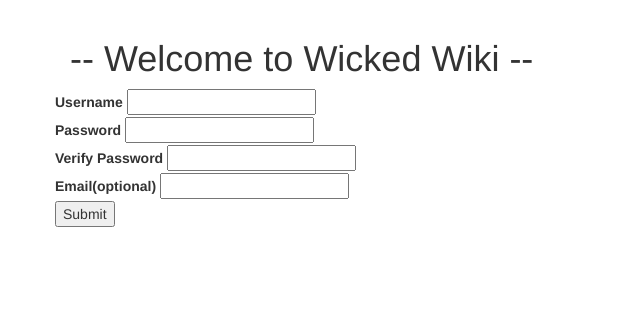
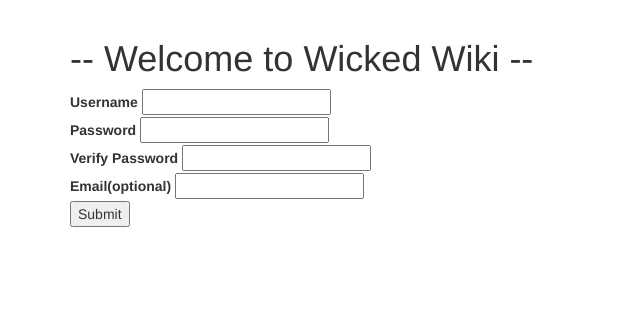
Before and after one commit to joelcolucci/wiki-site, a Python web app: template templates/signup.html in a window 1280 px wide. Shown: the part 51-367 px from the top of the page, without its empty margins (0-640 px from the left). Run offline with Jinja, Linux system fonts and the light colour scheme; the template is opened without the code that fills it, so the values that code supplies are empty.

Commit message:
Added bootstrap grid to all template pages

```diff
--- a/templates/history.html
+++ b/templates/history.html
@@ -2,6 +2,7 @@
 {% block content %}
 
 <div class="row">
+	<div class="col-md-12">
 		<table>
 			<caption>Page History</caption>
 			<thead>
@@ -21,6 +22,8 @@
 					</tr>
 				{% endfor %}
 			<tbody>
+		</table>
+	</div>
 </div>
 
 {% endblock %}
--- a/templates/login.html
+++ b/templates/login.html
@@ -2,6 +2,7 @@
 {% block content %}
 
 <div class="row">
+	<div class="col-md-12">
 		<div class="vertical-form">
 			<form method="post">
 				<label for="username">Username</label>
@@ -13,5 +14,6 @@
 			</form>
 		</div>
 	</div>
+</div>
 
 {% endblock %}
--- a/templates/page.html
+++ b/templates/page.html
@@ -2,7 +2,9 @@
 {% block content %}
 
 <div class="row">
-	{{content|safe}}
+  <div class="col-md-12">
+	 {{content|safe}}
+  </div>
 </div>
 
 {% endblock %}
--- a/templates/signup.html
+++ b/templates/signup.html
@@ -2,6 +2,7 @@
 {% block content %}
 
 <div class="row">
+	<div class="col-md-12">
 		<div class="vertical-form">
 			<form method="post">
 				<label for="username">Username</label>
@@ -20,5 +21,6 @@
 			</form>
 		</div>
 	</div>
+</div>
 
 {% endblock %}
```
Also changed, not shown: templates/edit.html (+6 -4 lines). Lines whose indentation alone changed are shown as unchanged.
